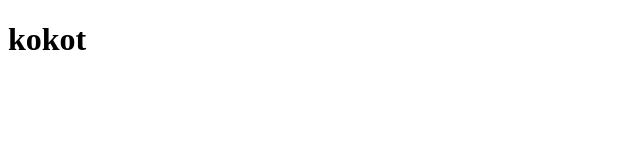
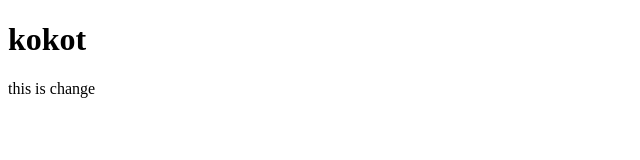
Before and after one commit to mmariom/Gitplayground, a plain HTML site: page index.html in a window 1280 px wide. Shown: the whole page, without its empty margins (0-640 px from the left). Drawn offline with Linux system fonts and the light colour scheme.

Commit message:
Update index.html

```diff
--- a/index.html
+++ b/index.html
@@ -8,6 +8,8 @@
 </head>
 <body>
     <h1>kokot</h1>
+    <p>  this is change </p>
+
 
 </body>
 </html>
```
